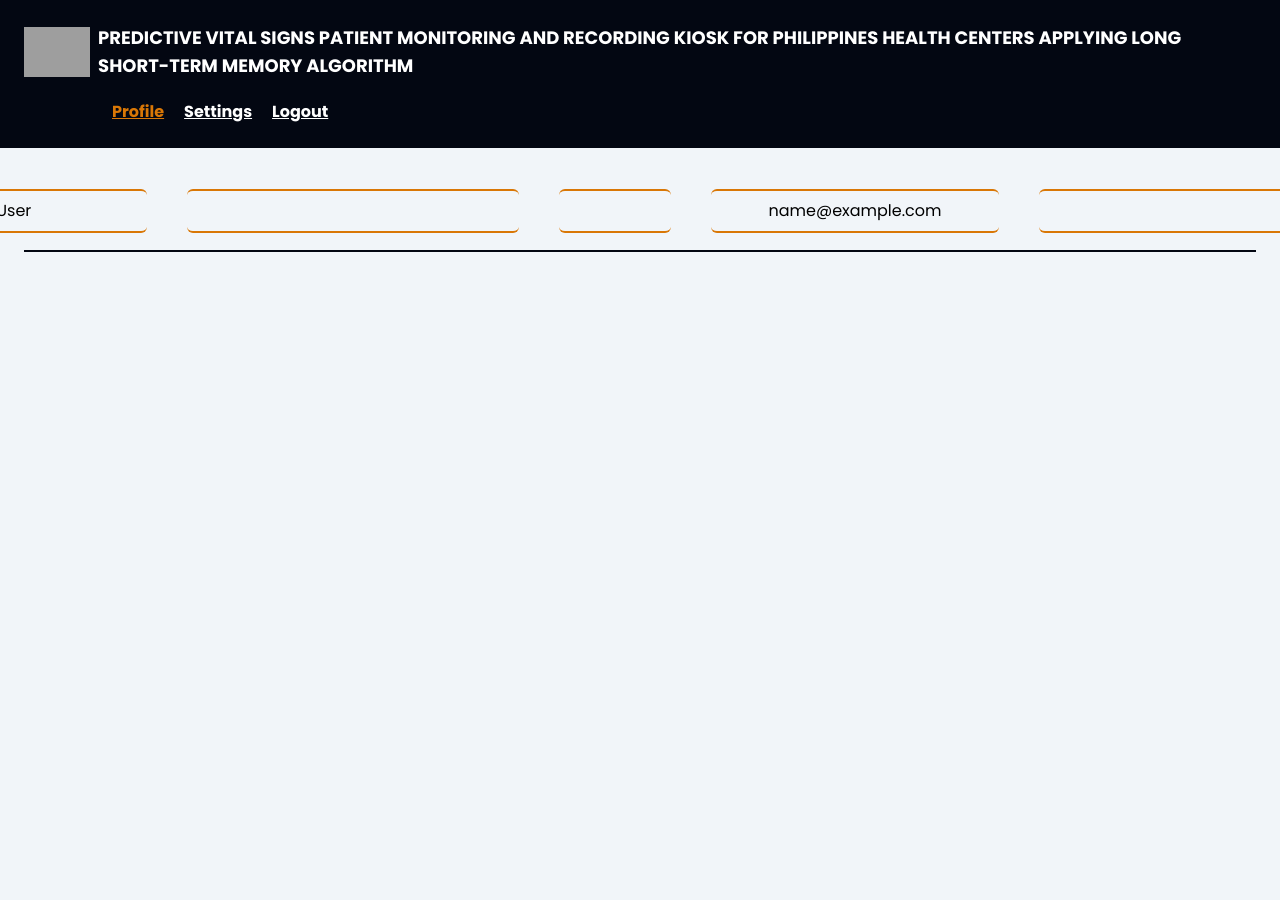
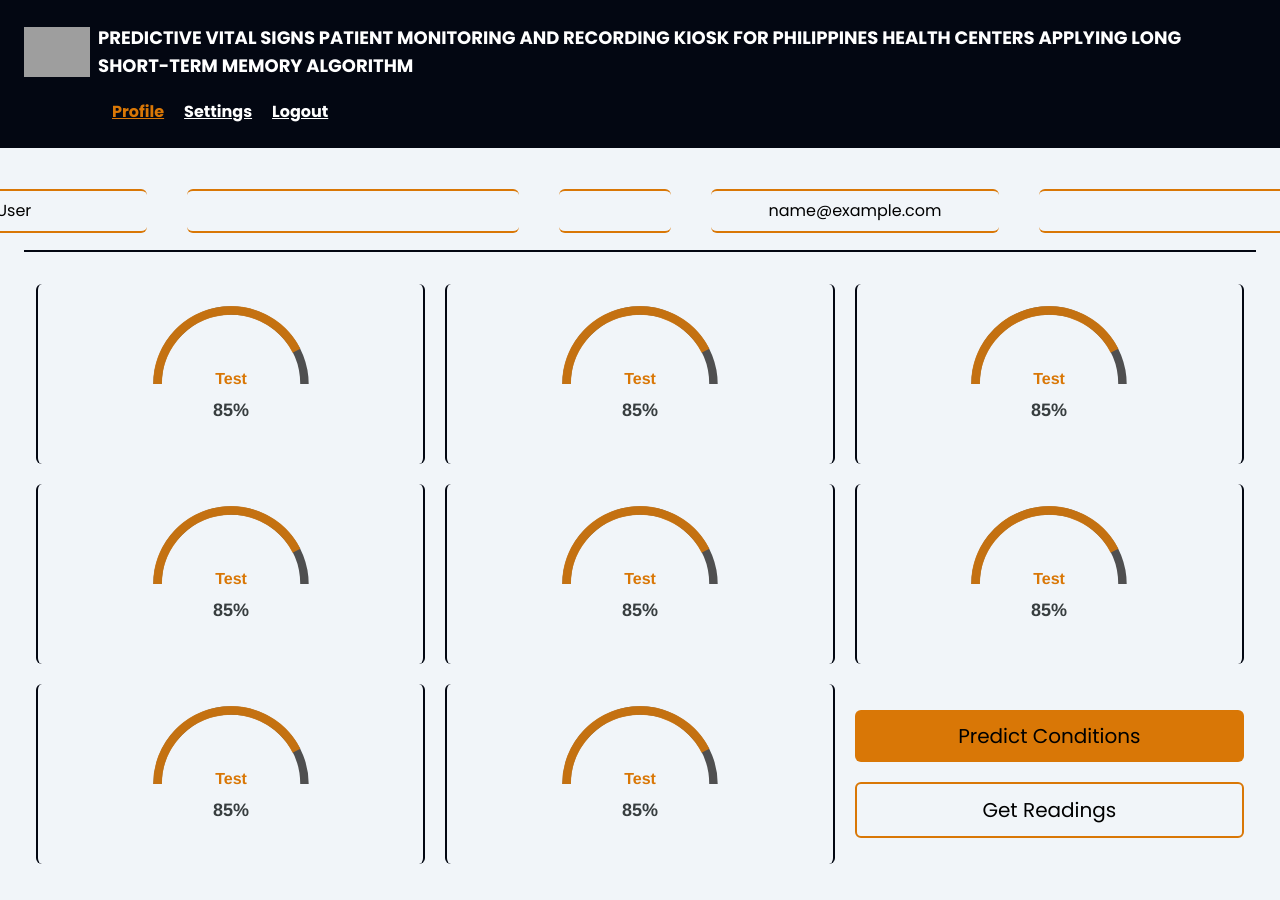
Before and after one commit to Ravend1028/CPE-PRAC-DES-FE, a React (Vite) app: page /dashboard in a window 1280 px wide. Shown: the top 900 px of the page. Before the commit the page ends 800 px from the top, so only its background shows below. Built offline with nearby package versions, Linux system fonts and the light colour scheme; sample sign-in values are in the browser's storage; grey boxes are pictures that could not be loaded.

Commit message:
Clean the gauging later

```diff
--- a/package.json
+++ b/package.json
@@ -12,7 +12,9 @@
   },
   "dependencies": {
     "@reduxjs/toolkit": "^2.6.0",
+    "apexcharts": "^4.5.0",
     "react": "^18.3.1",
+    "react-apexcharts": "^1.7.0",
     "react-dom": "^18.3.1",
     "react-icons": "^5.4.0",
     "react-redux": "^9.2.0",
--- /dev/null
+++ b/src/components/Gauge.jsx
@@ -0,0 +1,44 @@
+import React from 'react';
+import Chart from 'react-apexcharts';
+
+const Gauge = ({ value, label, height = 200}) => {
+  const options = {
+    chart: {
+      type: 'radialBar',
+    },
+    plotOptions: {
+      radialBar: {
+        startAngle: -90,
+        endAngle: 90,
+        track: {
+          background: '#333',
+          startAngle: -90,
+          endAngle: 90,
+        },
+        hollow: {
+          size: '70%',
+        },
+        dataLabels: {
+          name: {
+            show: true,
+          },
+          value: {
+            show: true,
+            fontSize: '18px',
+            fontWeight: 'bold',
+          },
+        },
+      },
+    },
+    labels: [label],
+    colors: ['#D97706']
+  };
+
+  return (
+    <div className='border-x-2 border-gray-950 rounded-md flex justify-center'>
+      <Chart options={ options } series={ [value] } type="radialBar" height={ height }/>
+    </div>
+  );
+};
+
+export default Gauge;
--- a/src/pages/Dashboard.jsx
+++ b/src/pages/Dashboard.jsx
@@ -5,6 +5,7 @@ import { setCredentials } from '../slices/authSlice';
 import { useDispatch, useSelector } from 'react-redux';
 import { useUpdateUserMutation } from '../slices/usersApiSlice';
 import { MdEditSquare } from "react-icons/md";
+import Gauge from '../components/Gauge';
 
 const Dashboard = () => {
   // I should create a modal here to edit personal info but not readings
@@ -43,7 +44,7 @@ const Dashboard = () => {
 
   return (
     <main>
-      <div className="container mx-auto p-6 flex flex-col font-poppins">
+      <div className="container mx-auto p-6 flex flex-col font-poppins space-y-5">
         <div className='flex justify-center items-center p-3 border-b-2 border-gray-950 space-x-10'>
           <input className='bg-transparent border-y-2 border-amber-600 rounded-md p-2 focus:border-amber-600 focus:ring-2 focus:ring-amber-600 outline-none text-center' type="text" readOnly value={ name }/>
 
@@ -60,7 +61,26 @@ const Dashboard = () => {
           </button>
         </div>
 
-        {/* Gauges Here */}
+        <div className='grid grid-cols-3 gap-5 p-3'>
+          <Gauge value={ 85 } label="Test" />
+          <Gauge value={ 85 } label="Test" />
+          <Gauge value={ 85 } label="Test" />
+          <Gauge value={ 85 } label="Test" />
+          <Gauge value={ 85 } label="Test" />
+          <Gauge value={ 85 } label="Test" />
+          <Gauge value={ 85 } label="Test" />
+          <Gauge value={ 85 } label="Test" />
+
+          <div className='flex flex-col justify-center items-center space-y-5'>
+            <button className='w-full bg-amber-600 p-3 rounded-md text-xl hover:bg-amber-500 hover:text-slate-950'>
+              Predict Conditions
+            </button>
+
+            <button className='w-full p-3 rounded-md text-xl border-2 border-amber-600 hover:bg-amber-500 hover:text-slate-950 hover:border-amber-500'>
+              Get Readings
+            </button>
+          </div>
+        </div>
       </div>
     </main>
   )
```
Also changed, not shown: note.txt, 1 other file (tests, documents, lock files or other folders).
